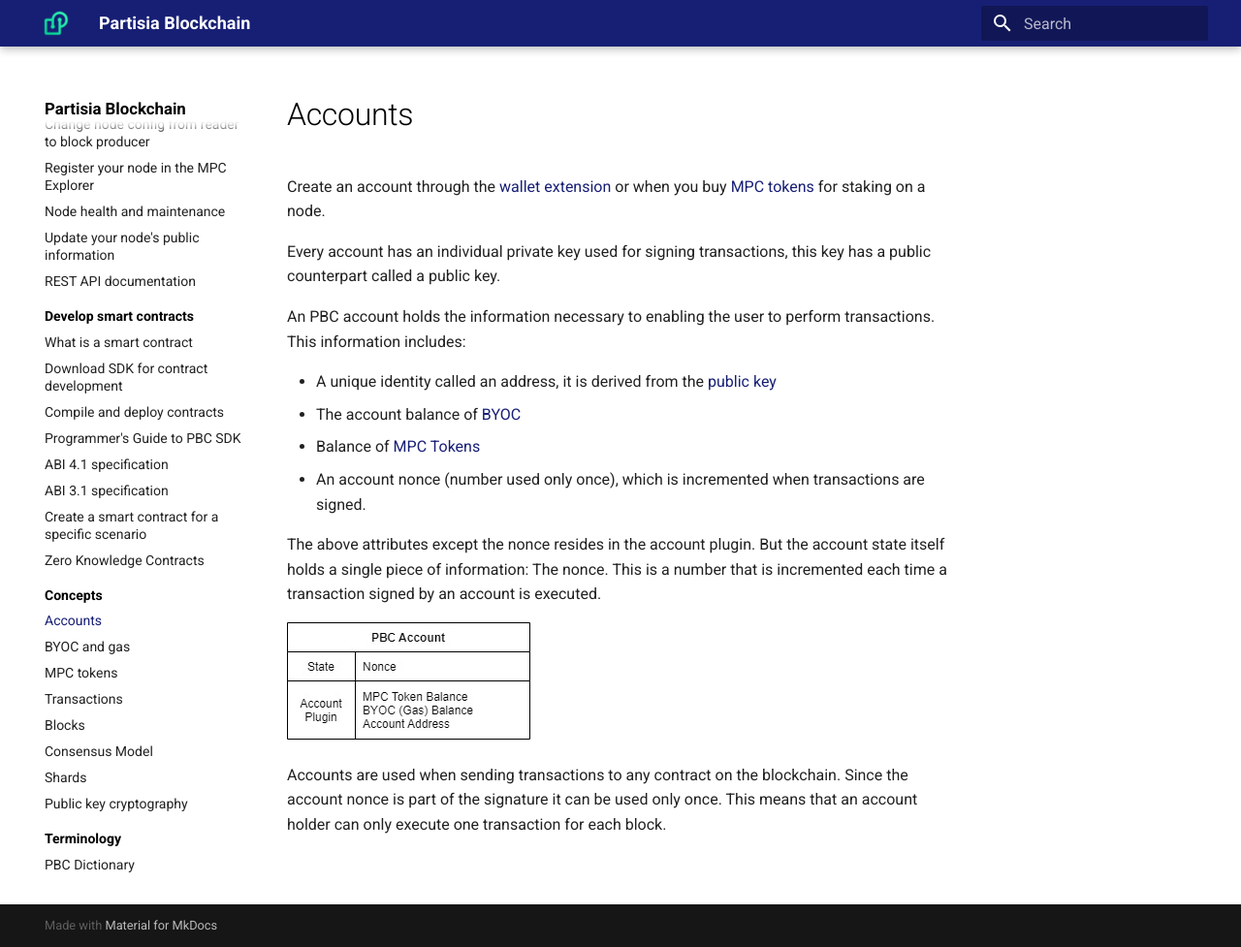
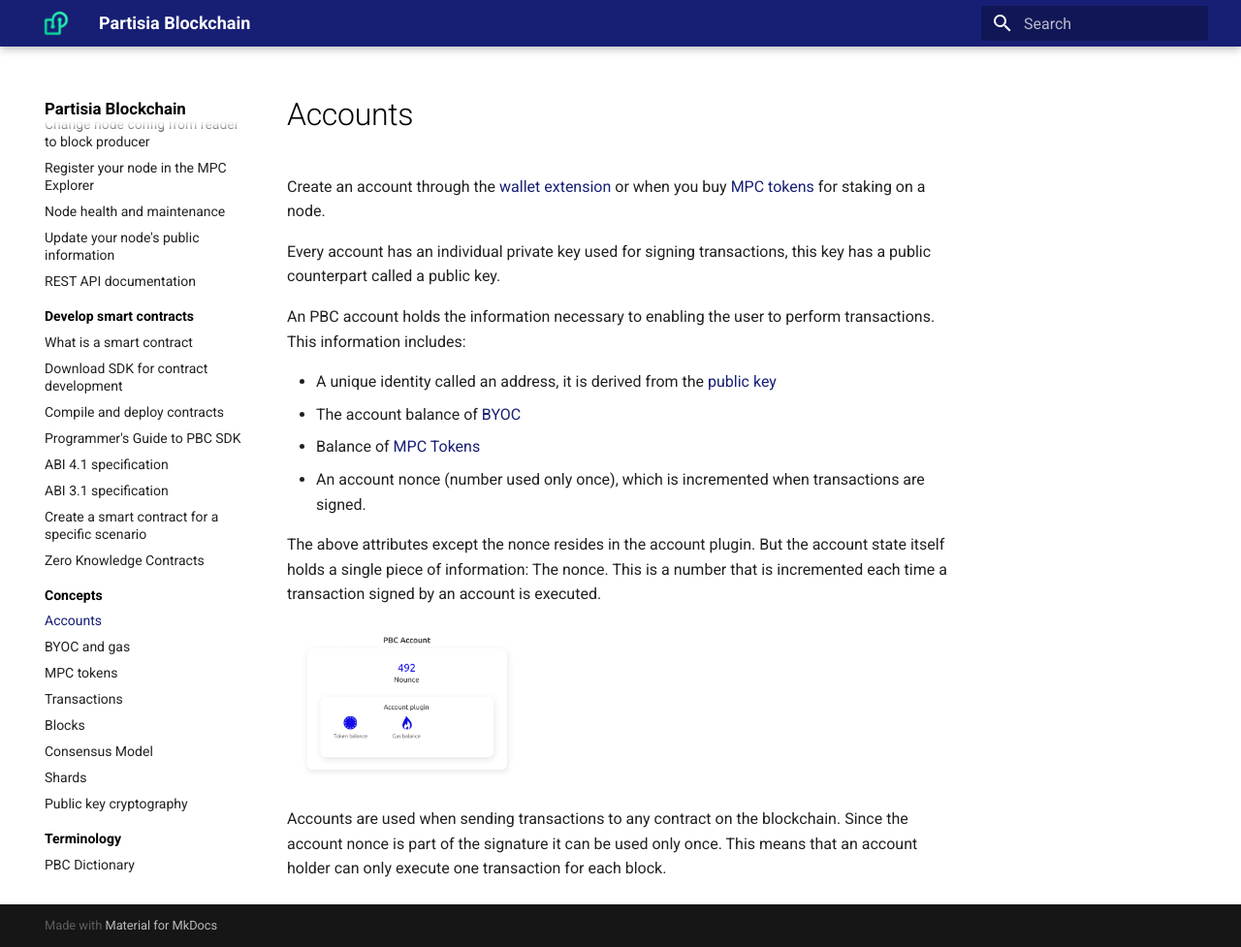
Before and after one commit to 0xSero/partisia-docs, an MkDocs documentation site: the page built from docs/accounts.md, in a window 1280 px wide and 977 px high. Shown: the whole window at 97% size. Built offline with MkDocs 1.6.1 and Material for MkDocs 9.7.7, drawn with Linux system fonts in a browser that asks for light colours; a script that is not in the unit is left out.

```diff
--- a/docs/accounts.md
+++ b/docs/accounts.md
@@ -13,7 +13,7 @@
 
 The above attributes except the nonce resides in the account plugin. But the account state itself holds a single piece of information: The nonce. This is a number that is incremented each time a transaction signed by an account is executed.
 
-![Account_plugin](Account_plugin.jpg)
+![Account_plugin](Account_plugin.png)
 
 Accounts are used when sending transactions to any contract on the blockchain.
 Since the account nonce is part of the signature it can be used only once. This means that an account holder can only execute one transaction for each block.
```
Also changed, not shown: docs/Account_plugin.jpg (deleted), docs/Account_plugin.png (added), docs/Sharding.png.
